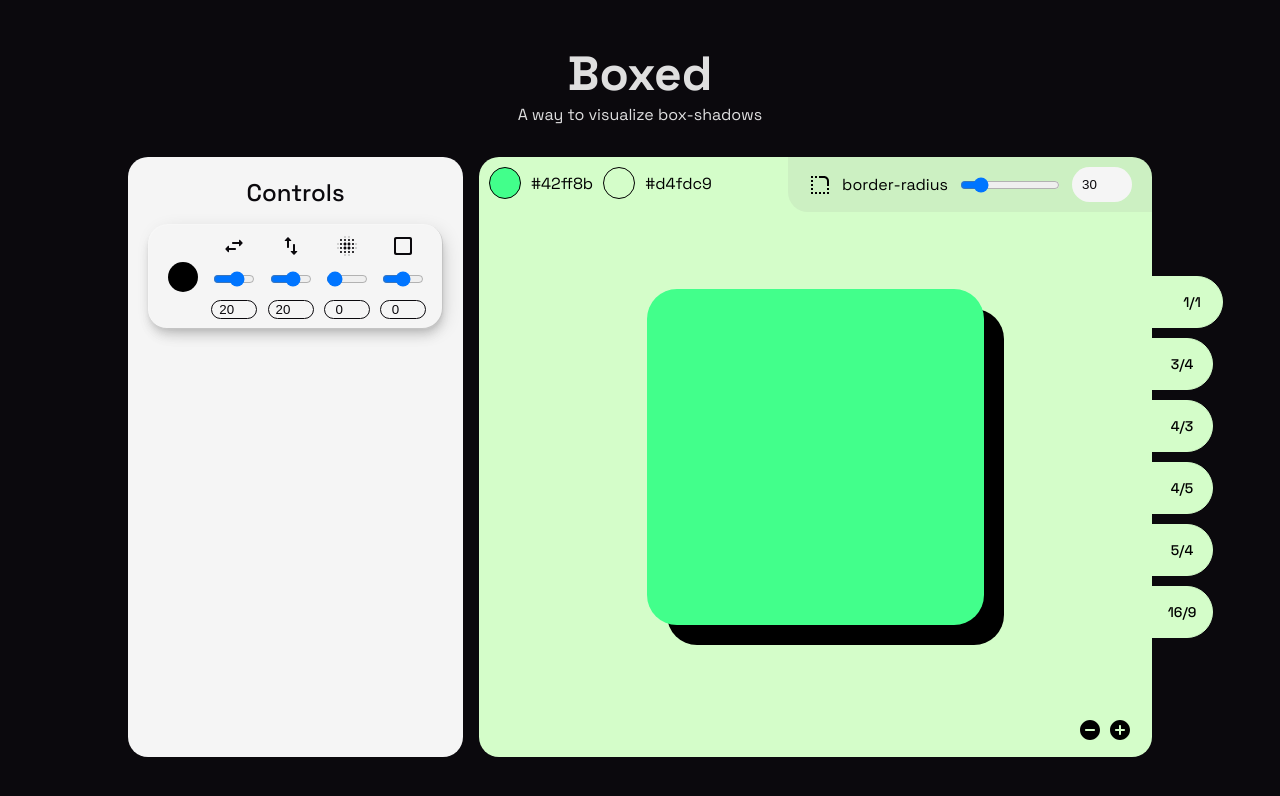
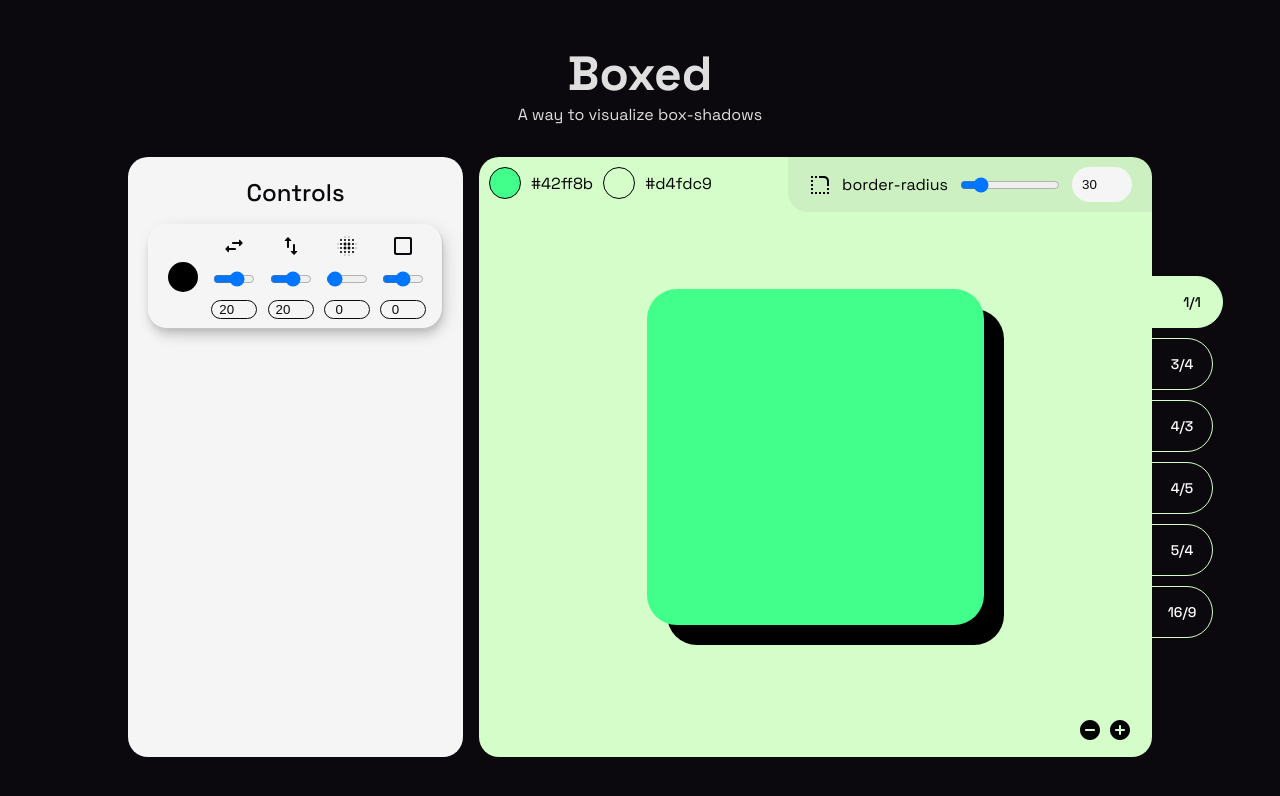
Before and after one commit to RyanMilbourne/boxed, a React (Vite) app: page / in a window 1280 px wide. Shown: the top 796 px of the page. Built offline with nearby package versions, Linux system fonts and the light colour scheme.

Commit message:
adjust aspect ratio formatting/styling

```diff
--- a/src/components/Box/Hero/HeroBox.jsx
+++ b/src/components/Box/Hero/HeroBox.jsx
@@ -100,7 +100,9 @@ const HeroBox = () => {
             className={`aspect-ratio ${aspectRatio === ratio ? "active" : ""}`}
             style={{
               border: `1px solid ${backgroundColor}`,
-              backgroundColor: backgroundColor,
+              backgroundColor:
+                aspectRatio === ratio ? backgroundColor : "transparent",
+              color: aspectRatio === ratio ? textColor : "white",
             }}
             onClick={onRatioChange}
           >
```
